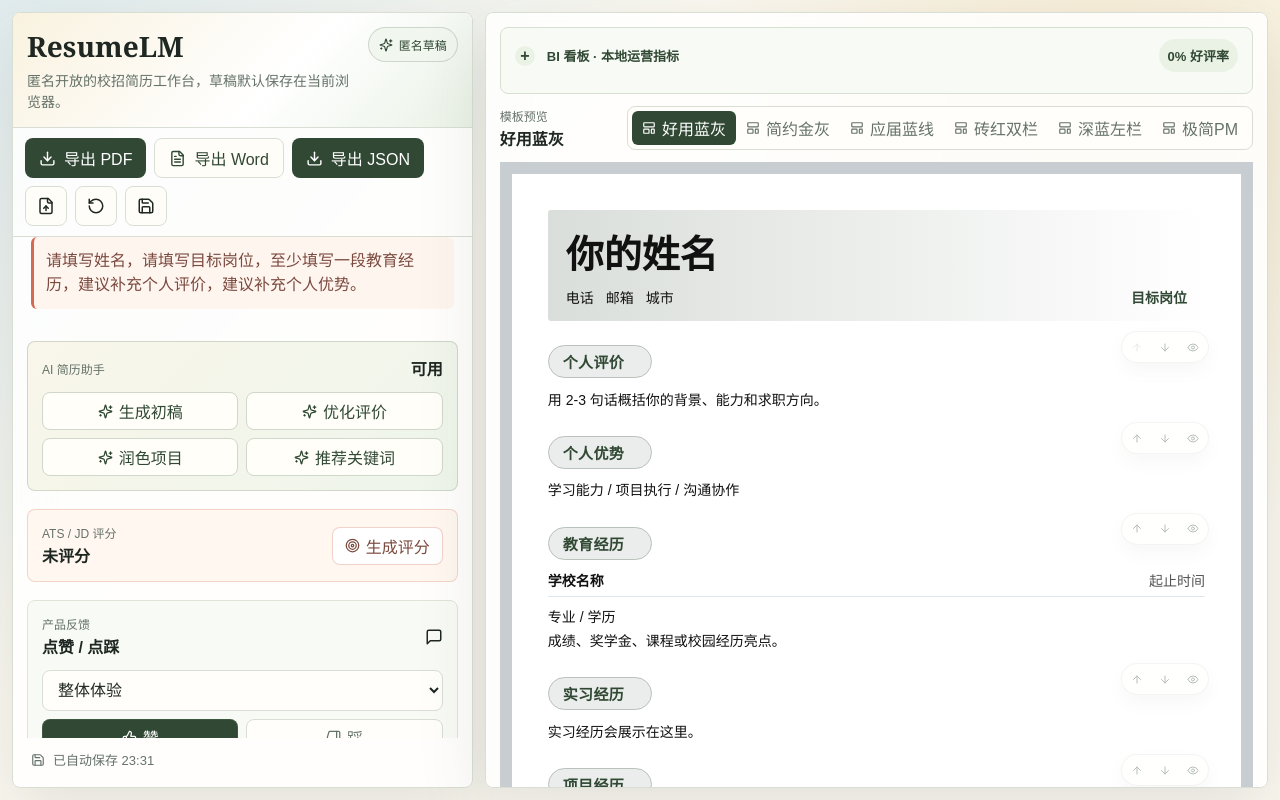
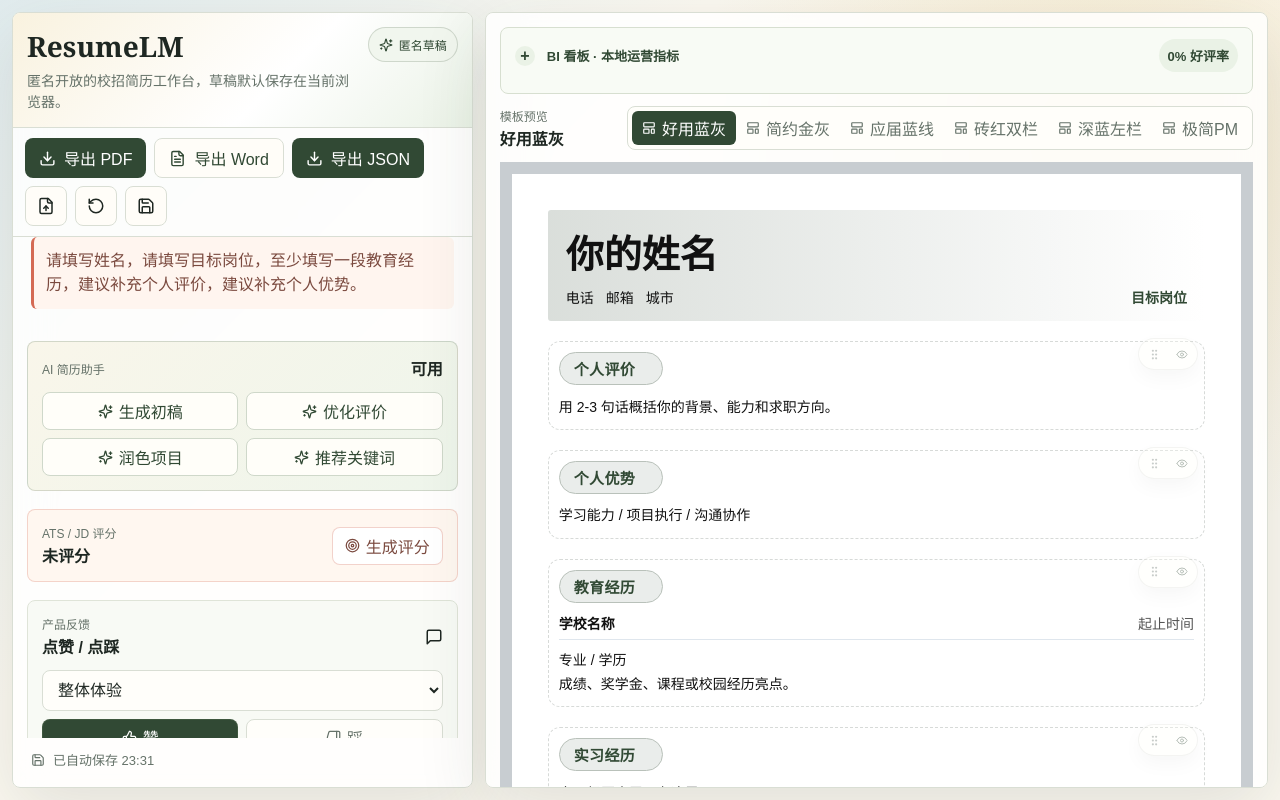
Before and after one commit to wwz-1017/resumelm, a Next.js app: page / in a window 1280 px wide. Built offline with nearby package versions, Linux system fonts and the light colour scheme.

Commit message:
feat: add draggable resume preview modules

```diff
--- a/src/app/globals.css
+++ b/src/app/globals.css
@@ -1054,6 +1054,35 @@
   margin-top: 24px;
 }
 
+.resume-module-frame {
+  margin-top: 20px;
+  padding: 10px;
+  border: 1px dashed rgba(101, 114, 105, 0.26);
+  border-radius: 12px;
+  cursor: grab;
+  transition:
+    border-color 0.18s ease,
+    background 0.18s ease,
+    box-shadow 0.18s ease,
+    opacity 0.18s ease;
+}
+
+.resume-module-frame:hover,
+.resume-module-frame.is-drop-target {
+  border-color: color-mix(in srgb, var(--resume-accent-color) 68%, #ffffff);
+  background: color-mix(in srgb, var(--resume-accent-color) 5%, #ffffff);
+  box-shadow: 0 10px 24px rgba(31, 39, 34, 0.08);
+}
+
+.resume-module-frame.is-dragging {
+  cursor: grabbing;
+  opacity: 0.52;
+}
+
+.resume-module-frame > .resume-section {
+  margin-top: 0;
+}
+
 .resume-edit-controls {
   position: absolute;
   top: -14px;
@@ -1092,6 +1121,16 @@
   cursor: pointer;
 }
 
+.resume-drag-handle {
+  display: inline-flex;
+  align-items: center;
+  justify-content: center;
+  width: 24px;
+  height: 24px;
+  color: var(--muted);
+  cursor: grab;
+}
+
 .resume-edit-controls button:hover:not(:disabled) {
   background: rgba(49, 73, 52, 0.1);
 }
@@ -1397,6 +1436,16 @@
   margin-bottom: 22px;
 }
 
+.template-brick .resume-module-frame {
+  grid-column: 2;
+  margin-top: 0;
+  margin-bottom: 22px;
+}
+
+.template-brick .resume-module-frame > .resume-section {
+  margin-bottom: 0;
+}
+
 .template-brick .resume-section h3 {
   display: flex;
   align-items: center;
@@ -1485,7 +1534,16 @@
   margin-right: 36px;
 }
 
-.template-leftBlue .resume-section:first-of-type {
+.template-leftBlue .resume-module-frame {
+  grid-column: 2;
+  margin-right: 36px;
+}
+
+.template-leftBlue .resume-module-frame > .resume-section {
+  margin-right: 0;
+}
+
+.template-leftBlue .resume-module-frame:first-of-type {
   margin-top: 38px;
 }
 
@@ -1599,6 +1657,13 @@
 }
 
 @media print {
+  .resume-module-frame {
+    margin-top: 24px;
+    padding: 0;
+    border: 0;
+    box-shadow: none;
+  }
+
   .resume-edit-controls,
   .resume-hidden-placeholder {
     display: none !important;
--- a/src/features/workspace/resume-workspace.tsx
+++ b/src/features/workspace/resume-workspace.tsx
@@ -2,11 +2,9 @@
 
 /* eslint-disable react-hooks/set-state-in-effect */
 
-import { ChangeEvent, Fragment, useEffect, useState } from "react";
+import { ChangeEvent, useEffect, useState } from "react";
 import {
   Activity,
-  ArrowDown,
-  ArrowUp,
   Award,
   BadgeCheck,
   BookOpen,
@@ -24,6 +22,7 @@
   FileText,
   FileUp,
   GraduationCap,
+  GripVertical,
   Heart,
   Headphones,
   IdCard,
@@ -523,16 +522,18 @@
     });
   };
 
-  const moveModule = (moduleId: ResumeModuleId, direction: "up" | "down") => {
+  const swapModules = (sourceModuleId: ResumeModuleId, targetModuleId: ResumeModuleId) => {
+    if (sourceModuleId === targetModuleId) return;
+
     setResume((current) => {
       const currentOrder = normalizeModuleOrder(current.moduleOrder);
-      const currentIndex = currentOrder.indexOf(moduleId);
-      const targetIndex = direction === "up" ? currentIndex - 1 : currentIndex + 1;
-
-      if (currentIndex < 0 || targetIndex < 0 || targetIndex >= currentOrder.length) return current;
+      const sourceIndex = currentOrder.indexOf(sourceModuleId);
+      const targetIndex = currentOrder.indexOf(targetModuleId);
+
+      if (sourceIndex < 0 || targetIndex < 0) return current;
 
       const nextOrder = [...currentOrder];
-      [nextOrder[currentIndex], nextOrder[targetIndex]] = [nextOrder[targetIndex], nextOrder[currentIndex]];
+      [nextOrder[sourceIndex], nextOrder[targetIndex]] = [nextOrder[targetIndex], nextOrder[sourceIndex]];
 
       return {
         ...current,
@@ -1001,7 +1002,7 @@
           <ResumePreview
             resume={resume}
             templateId={templateId}
-            onMoveModule={moveModule}
+            onSwapModules={swapModules}
             onToggleVisibility={toggleVisibility}
           />
         </section>
@@ -1496,16 +1497,18 @@
 }
 
 function ResumePreview({
-  onMoveModule,
+  onSwapModules,
   onToggleVisibility,
   resume,
   templateId
 }: {
-  onMoveModule: (moduleId: ResumeModuleId, direction: "up" | "down") => void;
+  onSwapModules: (sourceModuleId: ResumeModuleId, targetModuleId: ResumeModuleId) => void;
   onToggleVisibility: (section: keyof ResumeVisibilitySettings) => void;
   resume: ResumeDocument;
   templateId: TemplateId;
 }) {
+  const [draggingModule, setDraggingModule] = useState<ResumeModuleId | null>(null);
+  const [dragOverModule, setDragOverModule] = useState<ResumeModuleId | null>(null);
   const internships = resume.internships.filter(hasExperienceContent);
   const projects = resume.projects.filter(hasExperienceContent);
   const campusExperience = resume.campusExperience.filter(hasExperienceContent);
@@ -1523,11 +1526,8 @@
   ];
   const getModuleControls = (moduleId: ResumeModuleId) => (
     <ResumeModuleControls
-      isFirst={moduleOrder.indexOf(moduleId) === 0}
-      isLast={moduleOrder.indexOf(moduleId) === moduleOrder.length - 1}
       isVisible={visibilitySettings[moduleId]}
       moduleId={moduleId}
-      onMove={onMoveModule}
       onToggleVisibility={onToggleVisibility}
     />
   );
@@ -1663,9 +1663,40 @@
         </div>
       </header>
 
-      {moduleOrder.map((moduleId) => (
-        <Fragment key={moduleId}>{sectionRenderers[moduleId]}</Fragment>
-      ))}
+      {moduleOrder.map((moduleId) =>
+        sectionRenderers[moduleId] ? (
+          <div
+            className={`resume-module-frame ${draggingModule === moduleId ? "is-dragging" : ""} ${
+              dragOverModule === moduleId && draggingModule !== moduleId ? "is-drop-target" : ""
+            }`}
+            draggable
+            key={moduleId}
+            title="拖动这个模块框可以和其他模块交换位置"
+            onDragEnd={() => {
+              setDraggingModule(null);
+              setDragOverModule(null);
+            }}
+            onDragOver={(event) => {
+              event.preventDefault();
+              setDragOverModule(moduleId);
+            }}
+            onDragStart={(event) => {
+              event.dataTransfer.effectAllowed = "move";
+              event.dataTransfer.setData("text/plain", moduleId);
+              setDraggingModule(moduleId);
+            }}
+            onDrop={(event) => {
+              event.preventDefault();
+              const sourceModuleId = event.dataTransfer.getData("text/plain") as ResumeModuleId;
+              onSwapModules(sourceModuleId, moduleId);
+              setDraggingModule(null);
+              setDragOverModule(null);
+            }}
+          >
+            {sectionRenderers[moduleId]}
+          </div>
+        ) : null
+      )}
     </article>
   );
 }
@@ -1689,30 +1720,21 @@
 };
 
 function ResumeModuleControls({
-  isFirst,
-  isLast,
   isVisible,
   moduleId,
-  onMove,
   onToggleVisibility
 }: {
-  isFirst: boolean;
-  isLast: boolean;
   isVisible: boolean;
   moduleId: ResumeModuleId;
-  onMove: (moduleId: ResumeModuleId, direction: "up" | "down") => void;
   onToggleVisibility: (section: keyof ResumeVisibilitySettings) => void;
 }) {
   const label = moduleLabels[moduleId];
 
   return (
     <div className="resume-edit-controls" aria-label={`${label}模块控制`}>
-      <button aria-label={`上移${label}`} disabled={isFirst} title="上移模块" type="button" onClick={() => onMove(moduleId, "up")}>
-        <ArrowUp size={13} />
-      </button>
-      <button aria-label={`下移${label}`} disabled={isLast} title="下移模块" type="button" onClick={() => onMove(moduleId, "down")}>
-        <ArrowDown size={13} />
-      </button>
+      <span className="resume-drag-handle" aria-hidden="true" title="拖动模块框调整位置">
+        <GripVertical size={13} />
+      </span>
       <button
         aria-label={isVisible ? `隐藏${label}` : `显示${label}`}
         className={isVisible ? "" : "is-off"}
--- a/src/lib/export/resume-export.ts
+++ b/src/lib/export/resume-export.ts
@@ -137,6 +137,9 @@
 
   const exportPaper = resumePaper.cloneNode(true) as HTMLElement;
   exportPaper.querySelectorAll(".resume-edit-controls, .resume-hidden-placeholder").forEach((node) => node.remove());
+  exportPaper.querySelectorAll(".resume-module-frame").forEach((frame) => {
+    frame.replaceWith(...Array.from(frame.childNodes));
+  });
 
   return exportPaper.outerHTML;
 };
```
